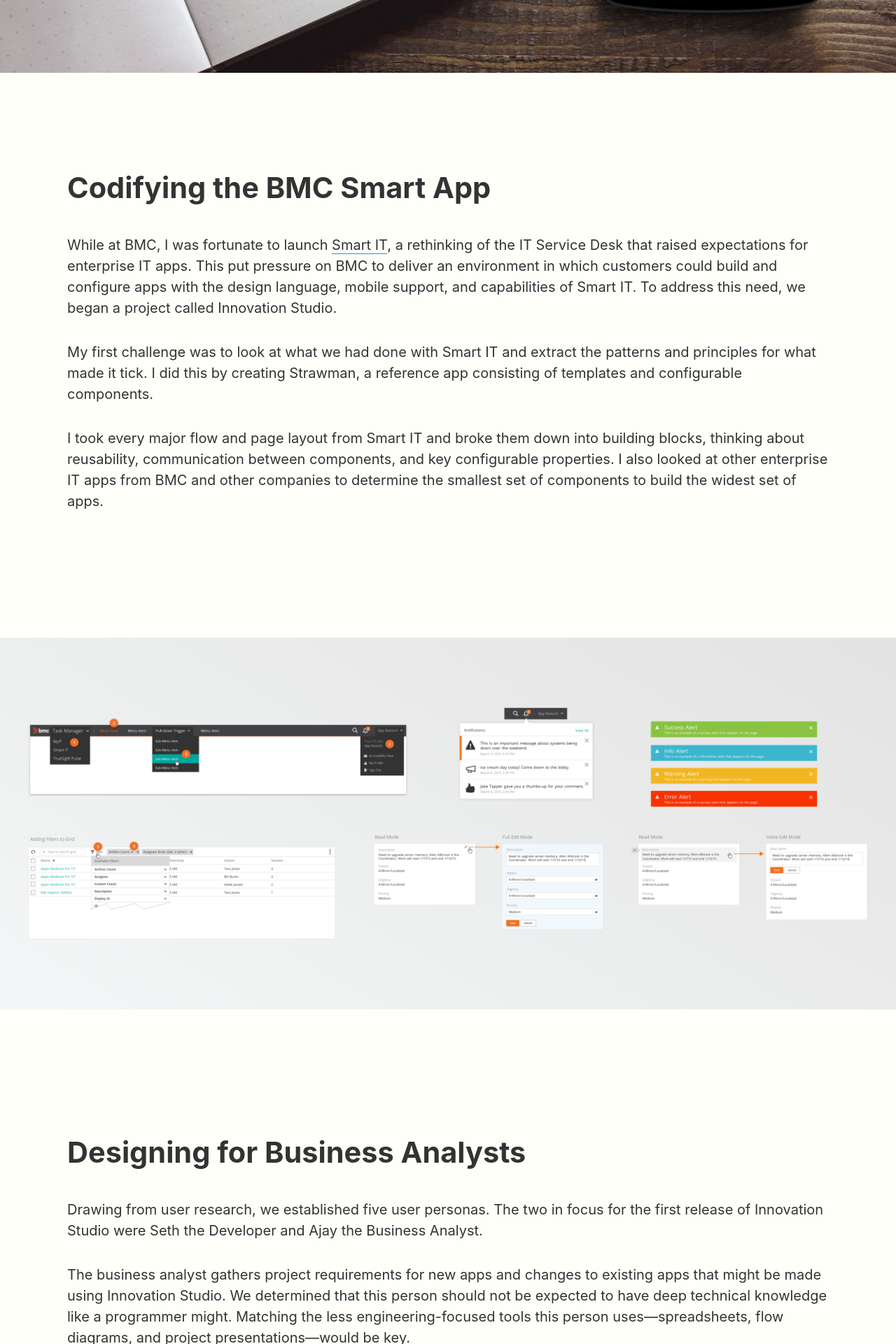
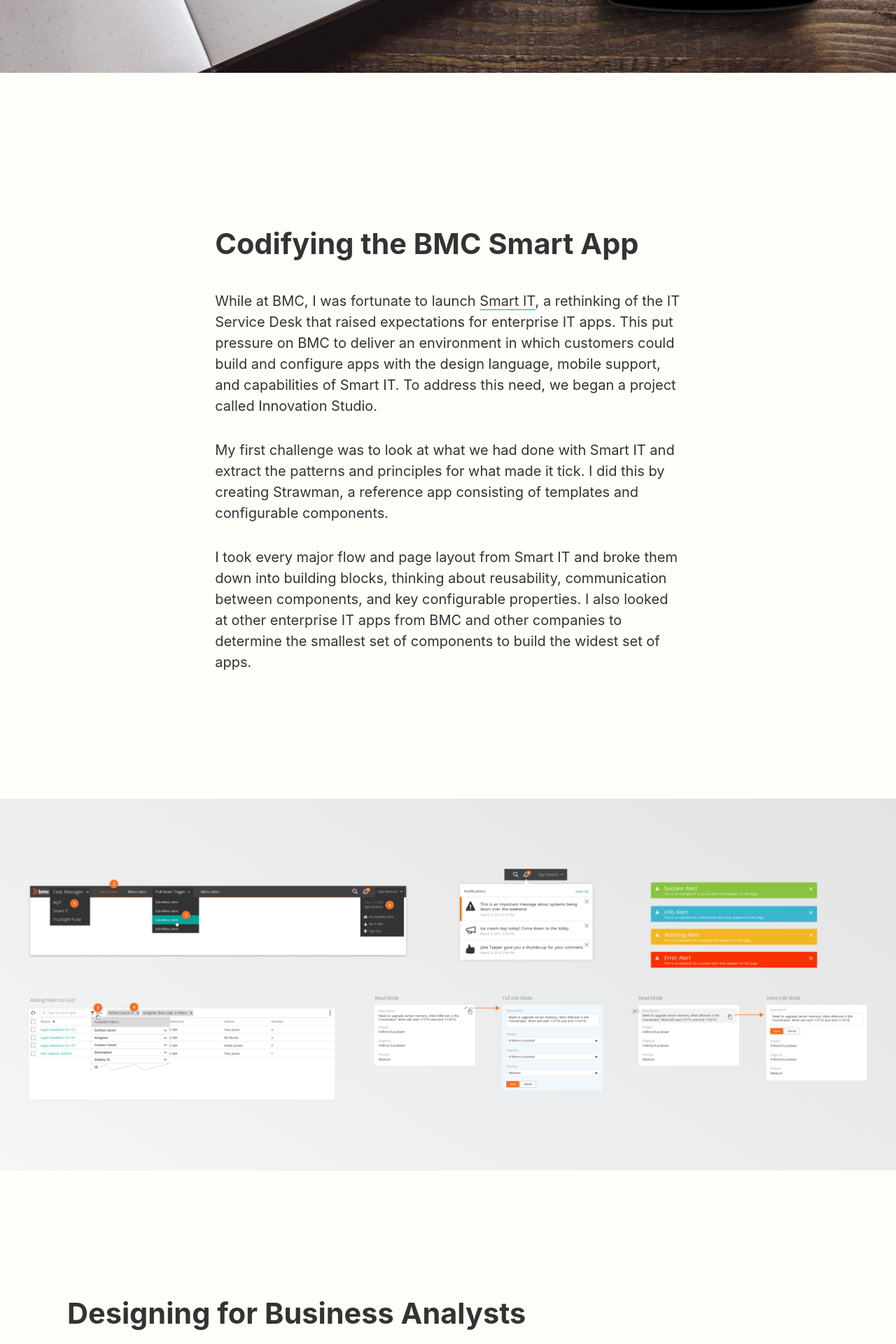
Before and after one commit to brzaik/brz4, a Jekyll site: the page built from works/innovation_studio.html, in a window 1280 px wide. Shown: the part 1627-3547 px from the top of the page at 70% size. Built offline with Jekyll 4.4.1, drawn with Linux system fonts in a browser that asks for light colours; nearby versions of some CDN libraries.

Commit message:
Changed some CSS

```diff
--- a/assets/sass/theme/_frame.scss
+++ b/assets/sass/theme/_frame.scss
@@ -34,6 +34,10 @@ footer {
 
 .block-margin {
   margin-bottom: 140px;
+}
+
+.container-inset {
+
 }
 
 .home {
@@ -85,6 +89,10 @@ footer {
     bottom: 24px;
   }
 
+  .photog {
+    min-height: 500px;
+  }
+
   footer {
     ul.nav.right {
       float: none;
@@ -116,6 +124,15 @@ footer {
       width: 80%;
     }
   }
+
+  .photog {
+    min-height: 850px;
+  }
+
+  .container-inset {
+    width: 52%;
+  }
+
   .home {
     width: 500px;
   }
--- a/assets/sass/theme/_portfolio.scss
+++ b/assets/sass/theme/_portfolio.scss
@@ -78,7 +78,6 @@
 .photog {
   background-image: url("/assets/images/photo_ggb.jpg");
   background-size: cover;
-  height: 850px;
   padding-top: 130px;
 
   // theming
@@ -106,14 +105,15 @@
 
 
 // Work Pages
-.work-header { }
+.work-header {
+  margin-bottom: 180px;
+}
 
-.work-hero {
-  margin-top: -235px;
-  text-align: right;
+// Responsive Overrides
 
-  > img {
-    width: 100%;
-    max-width: 350px;
+// Large widths (landscape tablet, web)
+@media (min-width: $breakpoint-md) {
+  .work-header {
+    margin-bottom: 220px;
   }
 }
--- a/works/innovation_studio.html
+++ b/works/innovation_studio.html
@@ -2,7 +2,7 @@
 layout: work
 ---
 
-<div class="work-header block-margin">
+<div class="work-header">
   <div class="block block-page block-black">
     <div class="container">
       <p class="sub-header">2016</p>
@@ -31,7 +31,7 @@ layout: work
   <img src="/assets/images/ph_workbanner.jpg" alt="" />
 </div>
 
-<div class="container block-margin-bottom">
+<div class="container container-inset block-margin-bottom">
   <h3>Codifying the BMC Smart App</h3>
   <p>While at BMC, I was fortunate to launch <a href="/works/smart_it" class="underline">Smart IT</a>, a rethinking of the IT Service Desk that raised expectations for enterprise IT apps. This put pressure on BMC to deliver an environment in which customers could build and configure apps with the design language, mobile support, and capabilities of Smart IT. To address this need, we began a project called Innovation Studio.</p>
   <p>My first challenge was to look at what we had done with Smart IT and extract the patterns and principles for what made it tick. I did this by creating Strawman, a reference app consisting of templates and configurable components.</p>
```
